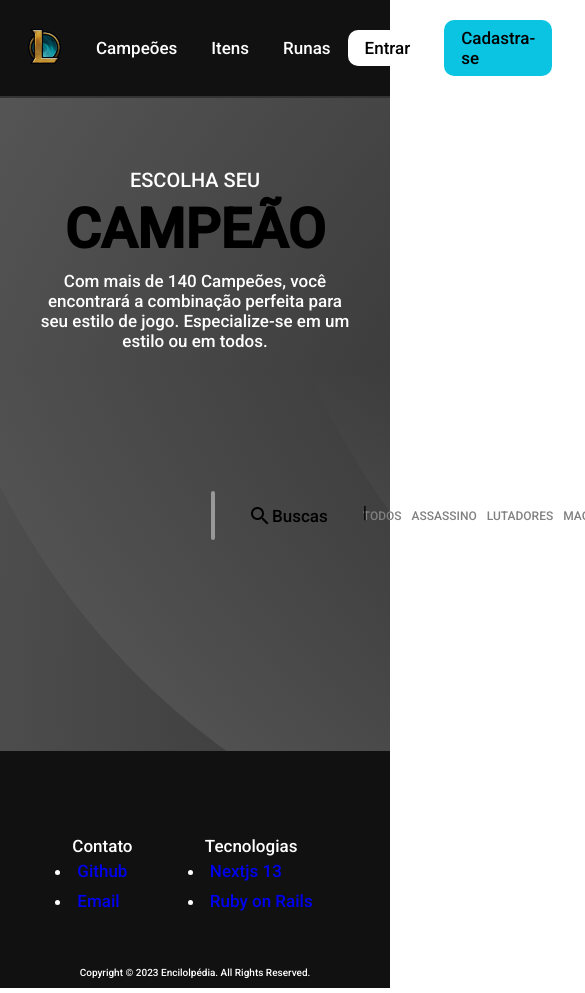
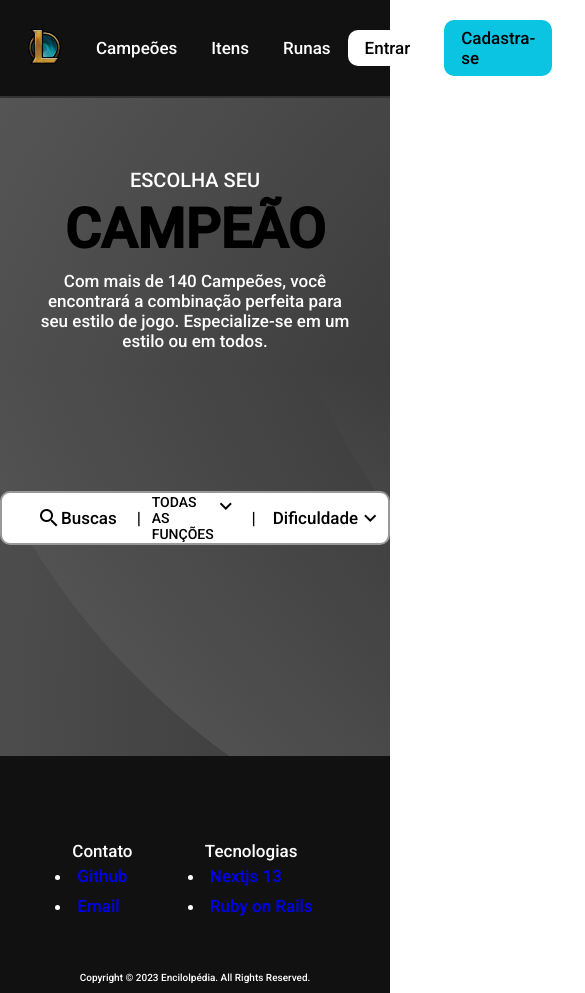
Before and after one commit to NatanBatista/Encilolpedia, a Next.js app: page /campeoes in a window 390 px wide. Shown: the top 993 px of the page, 585 px wide, since content can reach past the window. Built offline with nearby package versions, Linux system fonts and the light colour scheme.

Commit message:
Adding responsiveness to the page

```diff
--- a/src/styles/Campeao.module.css
+++ b/src/styles/Campeao.module.css
@@ -29,18 +29,21 @@
 }
 
 
+
 .searchBar {
     display: flex;
     justify-content: space-between;
     align-items: center;
+    height: 50px;
+    min-width: 45vh;
     margin-left: 25vh;
     margin-right: 25vh;
-    height: 45px;
     border: 2px solid rgb(153, 153, 153);
     border-radius: 10px;
     background-color: white;
     margin-bottom: 25vh;
 }
+
 
 
 .search_by_name {
@@ -59,15 +62,15 @@
 .search_by_name::before {
     content: "\007C";
     position: absolute;
-    top: 21%;
-    left: 100%;
+    top: 30%;
+    left: 90%;
     transition: .3s;
 }
 
 .search_by_name:hover::before {
     content: "\007C";
     color: rgb(153, 153, 153);
-    transform: scaleY(3.1);
+    transform: scaleY(2);
 }
 
 
@@ -95,6 +98,12 @@
 
 }
 
+
+.search_by_select_class {
+    display: flex;
+    flex-direction: row;
+}
+
 .search_by_rank {
     position: relative;
     display: flex;
@@ -109,13 +118,54 @@
 .search_by_rank:after {
     content: "\007C";
     position: absolute;
-    top: 21%;
-    right: 100%;
+    top: 30%;
+    right: 90%;
     transition: .3s;
 }
 
 .search_by_rank:hover::after {
     content: "\007C";
     color: rgb(153, 153, 153);
-    transform: scaleY(3.1);
+    transform: scaleY(2);
 }
+
+
+
+
+
+@media only screen and (min-width: 1270px) and (max-width: 1500px) {
+    .searchBar {
+        margin-left: 15vh;
+        margin-right: 15vh;
+    }
+
+}
+@media only screen and (max-width: 1270px) {
+    .searchBar {
+        margin-left: 0vh;
+        margin-right: 0vh;
+    }
+
+}
+
+
+
+@media only screen and (min-width: 801px) {
+
+    .search_by_select_class {
+        display: none;
+    }
+}
+
+
+@media only screen and (max-width: 800px) {
+    .search_by_class {
+        display: none;
+    }
+}
+
+@media only screen and (max-width: 534px) {
+    .search_by_select_class {
+        font-size: 14px;
+    }
+}
```
